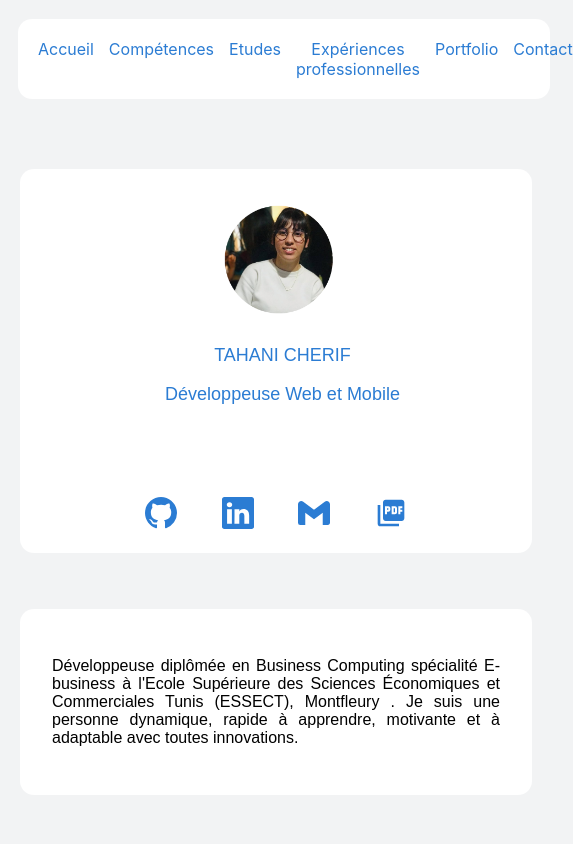
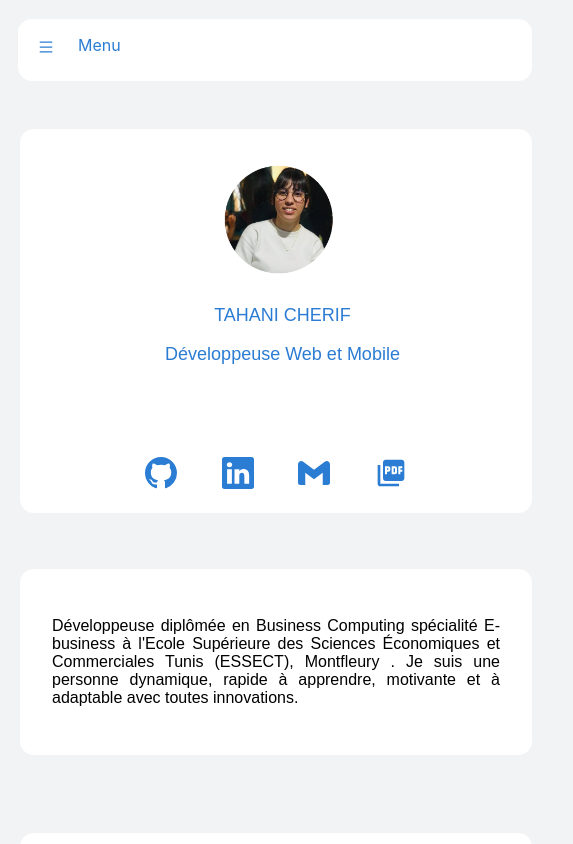
Before and after one commit to tahani-cherif/portfolio, a React (Create React App) app: page / in a window 390 px wide. Shown: the top 844 px of the page, 573 px wide, since content can reach past the window. Built offline with nearby package versions, Linux system fonts and the light colour scheme.

Commit message:
git commit -m

```diff
--- a/src/accueil/profile.css
+++ b/src/accueil/profile.css
@@ -37,5 +37,6 @@ a{
     }
     .profil{
         width: 512px;
+        margin-top: -22px;
     }
 }
--- a/src/accueil/profile.js
+++ b/src/accueil/profile.js
@@ -10,9 +10,9 @@ export default function Profile(){
         <p>Développeuse Web et Mobile</p>
         </div>
         <div className="reseau">
-       <a href="https://github.com/tahani-cherif"><BsGithub color="#2B7CD3" fontSize='2rem'  className="icon"/> </a>
-       <a href="https://www.linkedin.com/in/cherif-tahani-50815a214/"> <BsLinkedin color="#2B7CD3" fontSize='2rem'  className="icon"/> </a>
-       <a href = "mailto:cheriftahani92@gmail.com"><SiGmail color="#2B7CD3" fontSize='2rem'  className="icon"/></a>
+       <a href="https://github.com/tahani-cherif" target="_blank"><BsGithub color="#2B7CD3" fontSize='2rem'  className="icon"/> </a>
+       <a href="https://www.linkedin.com/in/cherif-tahani-50815a214/" target="_blank"> <BsLinkedin color="#2B7CD3" fontSize='2rem'  className="icon"/> </a>
+       <a href = "mailto:cheriftahani92@gmail.com" target="_blank"><SiGmail color="#2B7CD3" fontSize='2rem'  className="icon"/></a>
        <a href="./cv tahani cherif.pdf" download> <MdPictureAsPdf color="#2B7CD3" fontSize='2rem'  className="icon"/></a>
         </div>
     </div>)
--- a/src/contact/contact.css
+++ b/src/contact/contact.css
@@ -15,7 +15,15 @@ margin-left: 20px;
     .formulaire{
         margin-top: 422px;
     }
-    input{
-
+    .input{
+        margin-left: 124px;
+    }
+    .iconform{
+        margin-right:35px ;
+        margin-bottom:-36px
+    }
+    button{
+        margin-left: 215px;
+        margin-bottom: 36px;
     }
   }
--- a/src/contact/formulaire.js
+++ b/src/contact/formulaire.js
@@ -25,16 +25,16 @@ import emailjs from 'emailjs-com'
         <div className='formulaire'>
             <form onSubmit={sendEmail}>
           <div className='ligneform'>
-            <AiOutlineUser    color='#2B7CD3' font-size="34px"     margin-bottom="-8px"/>
-            <input type="text" required placeholder='Nom  Prenom ' value={nomprenom} onChange={(e)=>setNomPrenom(e.target.value)} name='name'/>
+            <AiOutlineUser    color='#2B7CD3' font-size="34px"     margin-bottom="-8px" className='iconform'/>
+            <input type="text"  className="input" required placeholder='Nom  Prenom ' value={nomprenom} onChange={(e)=>setNomPrenom(e.target.value)} name='name'/>
            </div>
            <div className='ligneform'>
-            <ImMail4    color='#2B7CD3' font-size="34px"     margin-bottom="-8px"  />
-            <input type="email" required placeholder='Adress mail ' value={mail} onChange={(e)=>setMail(e.target.value)} name='mail'/>
+            <ImMail4    color='#2B7CD3' font-size="34px"     margin-bottom="-8px" className='iconform' />
+            <input type="email"  className="input" required placeholder='Adress mail ' value={mail} onChange={(e)=>setMail(e.target.value)} name='mail'/>
            </div>
            <div className='ligneform'>
-            <GoMailRead    color='#2B7CD3' font-size="34px"     margin-bottom="-8px"  />
-            <input type="text" required placeholder='Message ' value={messg} onChange={(e)=>setMessg(e.target.value)} name='msg'/>
+            <GoMailRead    color='#2B7CD3' font-size="34px"     margin-bottom="-8px" className='iconform' />
+            <input type="text" className="input" required placeholder='Message ' value={messg} onChange={(e)=>setMessg(e.target.value)} name='msg'/>
            </div>
            <button type='submit'>Envoyer</button>
 
--- a/src/header/header.css
+++ b/src/header/header.css
@@ -15,18 +15,45 @@
 }
 .link{
     color: #2B7CD3;
-    @media (max-width: 768px){
-
-    }
 }
 @media (max-width: 768px){
     .navbar{
     margin-left: 0px;
     }
+    .menu{
+        display: flex;
+
+    }
     .box{
-        width: 532px;
+        width: 514px;
+        height: 62px;
     }
     .link{
         margin-right: 15px;
     }
+    .title{
+        margin-top: -4px;
+        color: #2B7CD3;
+        margin-left: 24px;
+    }
+    .menu-mobile{
+        position: absolute;
+
+        margin-top: 8px;
+    }
+    .navigation-menu {
+        list-style: none;
+        background-color: #F2F3F4;
+        border-radius: 20px;
+        padding: 18px;
+    }
+    .navigation-menu li {
+        margin-bottom: 5px;
+    }
+    .navigation-menu li:hover{
+       background-color: white;
+       border-radius: 12px;
+       padding-left: 10px;
+
+    }
 }
--- a/src/header/header.js
+++ b/src/header/header.js
@@ -1,91 +1,100 @@
 import * as React from 'react';
 import Box from '@mui/material/Box';
-import Tabs from '@mui/material/Tabs';
-import Tab from '@mui/material/Tab';
+import {AiOutlineMenu} from 'react-icons/ai'
 import './/header.css'
-import Competence from '../competance/competance';
-import Experience from '../experience/experience';
-import { useNavigate } from 'react-router-dom';
-//import { Link} from "react-scroll";
 import { NavHashLink as Link } from 'react-router-hash-link';
-import { color } from '@mui/system';
-function LinkTab(props) {
-    return (
-      <Tab
-        component="a"
-        onClick={(event) => {
-          event.preventDefault();
-        }}
-        {...props}
-      />
-    );
-  }
+
 export default function NavTabs() {
-    const [item,setItem]=React.useState(false)
-    const [value, setValue] = React.useState(0);
-    const handleChange = (event, newValue) => {
-      setValue(newValue);
-    };
-  //onClick={() => navigate('/Compretance')}
+    const isMobile = window.innerWidth <= 768;
+    const [etatmenu,setEtatmenu]=React.useState(false)
+     console.log(etatmenu)
     return (
         <div className='box'>
+        {
+          isMobile ?
+          <Box  className="navbar" id="mobile" >
+            <div className='menu'>
+          <AiOutlineMenu color='#2B7CD3' onClick={()=>{etatmenu ? setEtatmenu(false) :setEtatmenu(true)}}/>
+           <p className='title'>Menu</p>
+           </div>
+           {
+            etatmenu ?
+            <div className='menu-mobile'>
+            <ul className='navigation-menu'>
+            <Link to="/#accueil"
+            spy={true}
+            smooth={true}
+            offset={-70}
+            duration={1000}>
+            <li  onClick={()=>{ setEtatmenu(false) }}>Accueil</li></Link>
+            <Link to="/#competence"
+             spy={true}
+             smooth={true}
+             offset={-70}
+             duration={1000}>
+             <li onClick={()=>{ setEtatmenu(false) }}>Compétences</li></Link>
+            <Link to="/#etude"
+             spy={true}
+             smooth={true}
+             offset={-70}
+             duration={1000} >
+            <li onClick={()=>{ setEtatmenu(false) }}>Etudes</li></Link>
+            <Link to="/#experience"
+            spy={true}
+            smooth={true}
+            offset={-70}
+            duration={1000} >
+            <li onClick={()=>{ setEtatmenu(false) }}>Expériences professionnelles</li></Link>
+           <Link to="/#projet"
+            spy={true}
+            smooth={true}
+            offset={-70}
+            duration={1000} >
+            <li onClick={()=>{ setEtatmenu(false) }}>Portfolio</li></Link>
+          <Link to="/#contact"
+            spy={true}
+            smooth={true}
+            offset={-70}
+            duration={1000} >
+            <li onClick={()=>{ setEtatmenu(false) }}>Contact</li></Link>
+            </ul>
+           </div>
+           :null
+           }
+          </Box>
+          :
       <Box  className="navbar">
         <Link to="/#accueil" className="link"
       spy={true}
       smooth={true}
       offset={-70}
-      duration={1000} onClick={()=>setItem(true)} style={item==true ?{
-        color:"",
-      }:{}}>Accueil</Link>
+      duration={1000} >Accueil</Link>
        <Link to="/#competence" className="link"
       spy={true}
       smooth={true}
       offset={-70}
-      duration={1000} onClick={()=>setItem(true)} style={item==true ?{
-        color:"",
-      }:{}}>Compétences</Link>
+      duration={1000}>Compétences</Link>
        <Link to="/#etude" className="link"
       spy={true}
       smooth={true}
       offset={-70}
-      duration={1000} onClick={()=>setItem(true)} style={item==true ?{
-        color:"",
-      }:{}}>Etudes</Link>
+      duration={1000} >Etudes</Link>
        <Link to="/#experience" className="link"
       spy={true}
       smooth={true}
       offset={-70}
-      duration={1000} onClick={()=>setItem(true)} style={item==true ?{
-        color:"",
-      }:{}}>Expériences professionnelles</Link>
+      duration={1000} >Expériences professionnelles</Link>
        <Link to="/#projet" className="link"
       spy={true}
       smooth={true}
       offset={-70}
-      duration={1000} onClick={()=>setItem(true)} style={item==true ?{
-        color:"",
-      }:{}}>Portfolio</Link>
+      duration={1000} >Portfolio</Link>
        <Link to="/#contact" className="link"
       spy={true}
       smooth={true}
       offset={-70}
-      duration={1000} onClick={()=>setItem(true)} style={item==true ?{
-        color:"",
-      }:{}}>Contact</Link>
-
-      </Box>
-
-      </div>
+      duration={1000} >Contact</Link>
+      </Box>}
+    </div>
     );
   }
-
-  /*
-   <Tabs value={value} onChange={handleChange} aria-label="nav tabs example">
-    <LinkTab label="Accueil" href="/"/>
-          <LinkTab label="Compétences"  />
-          <LinkTab label="Etudes" />
-          <LinkTab label="Expériences professionnelles"  />
-          <LinkTab label="Portfolio"  />
-        <LinkTab  label="Contact"></LinkTab>
-          </Tabs>
-        */
--- a/src/projet/projet.css
+++ b/src/projet/projet.css
@@ -92,4 +92,5 @@ button{
     .pro{
         width: 509px;
     }
+
   }
```
